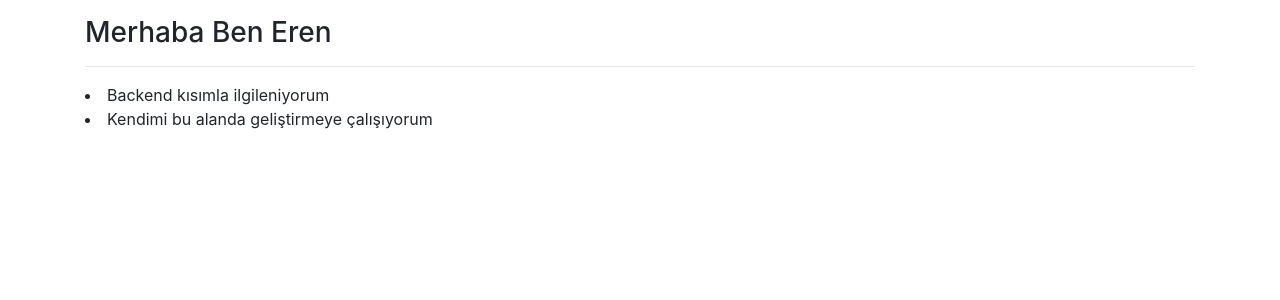
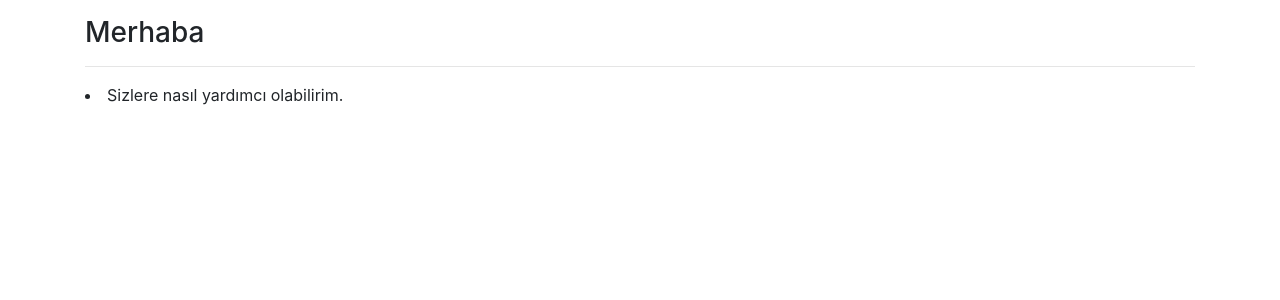
Before and after one commit to erensomkaya/Mysql-Flask-Register, a Flask app: page /about in a window 1280 px wide. Shown: the part 56-356 px from the top of the page. Run offline with Flask 2, Linux system fonts and the light colour scheme; some libraries are stand-ins or nearby versions.

Commit message:
first commit

```diff
--- a/app.py
+++ b/app.py
@@ -15,7 +15,7 @@ class RegisterForm(Form):
         validators.equal_to(fieldname="confirm",message="Parola eşleşmiyor.")
 
     ])
-    confirm = PasswordField("Parola doğrula",validators=[validators.DataRequired()])
+    confirm = PasswordField("Parola doğrula :",validators=[validators.DataRequired()])
 
 
 
--- a/templates/about.html
+++ b/templates/about.html
@@ -2,11 +2,10 @@
 
 {% block kısım %}
 <br>
-<h3>Merhaba Ben Eren</h3>
+<h3>Merhaba</h3>
 <hr>
-<li>Backend kısımla ilgileniyorum</li>
 {% endblock %}
 
 {% block degistir %}
-<li>Kendimi bu alanda geliştirmeye çalışıyorum</li>
+<li>Sizlere nasıl yardımcı olabilirim.</li>
 {% endblock %}
```
